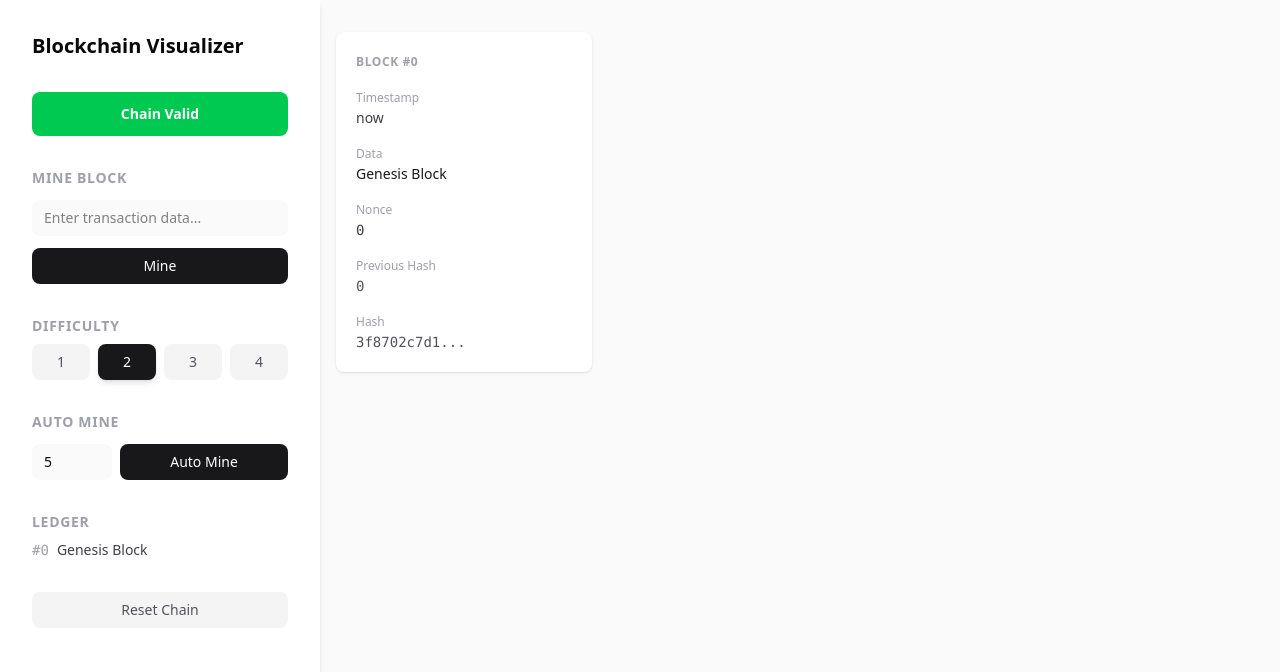
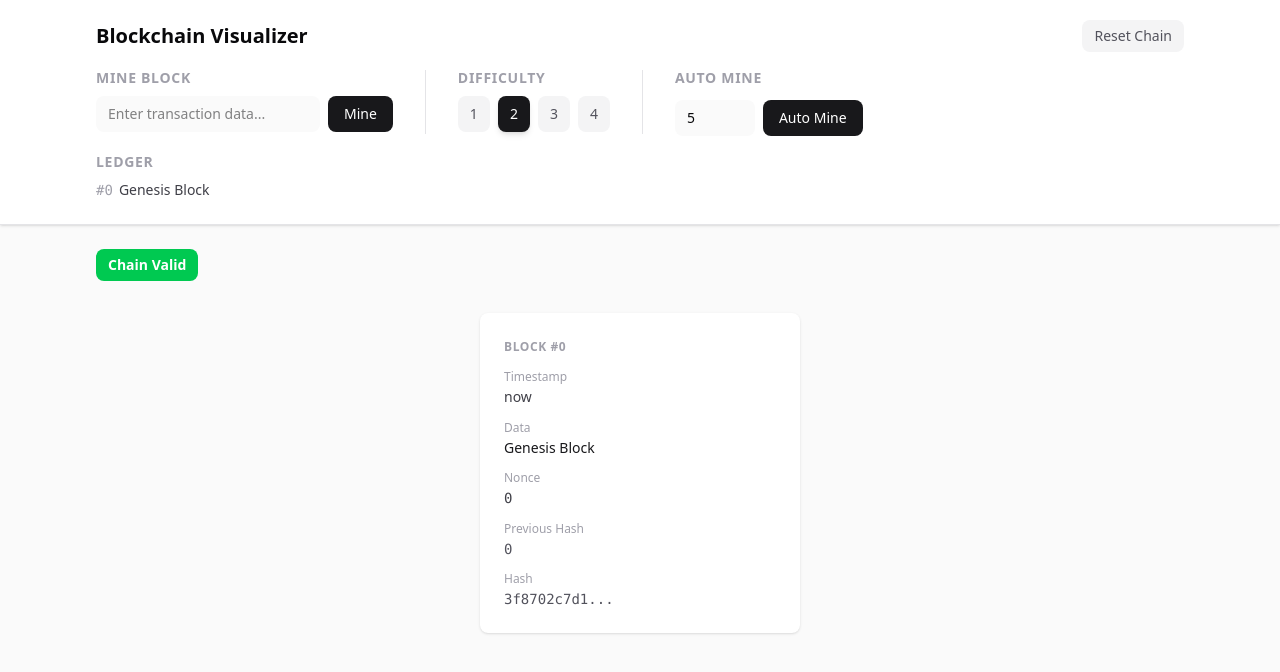
Before and after one commit to mrenzotan/blockchain-visualizer, a React (Vite) app: page / in a window 1280 px wide. Shown: the top 672 px of the page. Built offline with nearby package versions, Linux system fonts and the light colour scheme.

Commit message:
feat: enhance UI components and validation indicators for improved user experience

```diff
--- a/src/components/App.jsx
+++ b/src/components/App.jsx
@@ -1,6 +1,7 @@
 import { useBlockchain } from '../hooks/useBlockchain.js';
 import BlockchainView from './BlockchainView.jsx';
 import Sidebar from './Sidebar.jsx';
+import ValidationIndicator from './ValidationIndicator.jsx';
 
 export default function App() {
   const {
@@ -18,20 +19,23 @@ export default function App() {
   } = useBlockchain();
 
   return (
-    <div className="flex h-screen bg-zinc-50 text-zinc-950">
+    <div className="min-h-screen bg-zinc-50 text-zinc-950">
       <Sidebar
         addBlock={addBlock}
         isMining={isMining}
         miningProgress={miningProgress}
         lastMineTime={lastMineTime}
-        validationResult={validationResult}
         difficulty={blockchain.difficulty}
         setDifficulty={setDifficulty}
         autoMine={autoMine}
         chain={blockchain.chain}
         resetChain={resetChain}
       />
-      <main className="flex-1 overflow-x-auto overflow-y-auto">
+      <main className="pt-6">
+        <div className="max-w-6xl mx-auto px-8">
+          <ValidationIndicator validationResult={validationResult} />
+        </div>
+        <div className="overflow-x-auto">
           <BlockchainView
             chain={blockchain.chain}
             invalidBlocks={validationResult.invalidBlocks}
@@ -39,6 +43,7 @@ export default function App() {
             onEdit={editBlockData}
             onRemine={remineBlock}
           />
+        </div>
       </main>
     </div>
   );
--- a/src/components/BlockCard.jsx
+++ b/src/components/BlockCard.jsx
@@ -39,11 +39,11 @@ export default function BlockCard({ block, isInvalid, onEdit, onRemine, isMining
 
   return (
     <div
-      className={`group relative flex-shrink-0 w-64 bg-white rounded-lg shadow-sm p-5 transition-all ${
+      className={`group relative flex-shrink-0 w-80 aspect-square bg-white rounded-lg shadow-sm p-6 transition-all ${
         isInvalid ? 'ring-2 ring-red-500' : ''
       }`}
     >
-      <div className="space-y-3">
+      <div className="flex flex-col justify-between h-full">
         <div className="flex items-center justify-between">
           <span className="text-xs font-semibold text-zinc-400 uppercase tracking-wider">
             Block #{block.index}
@@ -98,7 +98,7 @@ export default function BlockCard({ block, isInvalid, onEdit, onRemine, isMining
               <button onClick={handleCancelEdit} className="text-xs px-2 py-1 bg-zinc-200 rounded">X</button>
             </div>
           ) : (
-            <p className="text-sm text-zinc-900 break-all">{block.data}</p>
+            <p className="text-sm text-zinc-900 break-all line-clamp-2">{block.data}</p>
           )}
         </div>
 
--- a/src/components/BlockchainView.jsx
+++ b/src/components/BlockchainView.jsx
@@ -3,7 +3,8 @@ import BlockArrow from './BlockArrow.jsx';
 
 export default function BlockchainView({ chain, invalidBlocks = [], onEdit, onRemine, isMining }) {
   return (
-    <div className="flex items-start overflow-x-auto py-8 px-4">
+    <div className="overflow-x-auto py-8 px-4">
+      <div className="flex items-start w-fit mx-auto">
         {chain.map((block, i) => (
           <div key={block.index} className="flex items-center">
             {i > 0 && <BlockArrow />}
@@ -17,5 +18,6 @@ export default function BlockchainView({ chain, invalidBlocks = [], onEdit, onRe
           </div>
         ))}
       </div>
+    </div>
   );
 }
--- a/src/components/MiningForm.jsx
+++ b/src/components/MiningForm.jsx
@@ -16,24 +16,26 @@ export default function MiningForm({ addBlock, isMining, lastMineTime }) {
   };
 
   return (
-    <form onSubmit={handleSubmit} className="space-y-3">
+    <form onSubmit={handleSubmit} className="space-y-2">
       <h2 className="text-sm font-semibold text-zinc-400 uppercase tracking-wider">Mine Block</h2>
+      <div className="flex gap-2">
         <input
           type="text"
           value={data}
           onChange={(e) => { setData(e.target.value); setError(''); }}
           placeholder="Enter transaction data..."
-        className="w-full px-3 py-2 text-sm bg-zinc-50 rounded-lg focus:outline-none focus:ring-2 focus:ring-zinc-300"
+          className="w-56 px-3 py-2 text-sm bg-zinc-50 rounded-lg focus:outline-none focus:ring-2 focus:ring-zinc-300"
           disabled={isMining}
         />
-      {error && <p className="text-xs text-red-500">{error}</p>}
         <button
           type="submit"
           disabled={isMining}
-        className="w-full px-4 py-2 text-sm font-medium bg-zinc-900 text-white rounded-lg hover:bg-zinc-800 disabled:opacity-40 disabled:cursor-not-allowed transition-colors"
+          className="px-4 py-2 text-sm font-medium bg-zinc-900 text-white rounded-lg hover:bg-zinc-800 disabled:opacity-40 disabled:cursor-not-allowed transition-colors"
         >
           {isMining ? 'Mining...' : 'Mine'}
         </button>
+      </div>
+      {error && <p className="text-xs text-red-500">{error}</p>}
       {lastMineTime !== null && !isMining && (
         <p className="text-xs text-zinc-400">Mined in {lastMineTime}ms</p>
       )}
--- a/src/components/Sidebar.jsx
+++ b/src/components/Sidebar.jsx
@@ -1,30 +1,55 @@
 import MiningForm from './MiningForm.jsx';
-import ValidationIndicator from './ValidationIndicator.jsx';
 import DifficultySelector from './DifficultySelector.jsx';
 import AutoMine from './AutoMine.jsx';
 import TransactionLedger from './TransactionLedger.jsx';
 
 export default function Sidebar({
-  addBlock, isMining, lastMineTime, validationResult,
-  difficulty, setDifficulty, autoMine, miningProgress,
-  chain, resetChain,
+  addBlock,
+  isMining,
+  lastMineTime,
+  difficulty,
+  setDifficulty,
+  autoMine,
+  miningProgress,
+  chain,
+  resetChain,
 }) {
   return (
-    <aside className="w-80 flex-shrink-0 bg-white shadow-md overflow-y-auto p-8 space-y-8">
+    <header className="bg-white shadow-sm border-b border-zinc-200">
+      <div className="max-w-6xl mx-auto px-8 py-5 space-y-4">
+        <div className="flex items-center justify-between">
           <h1 className="text-xl font-bold">Blockchain Visualizer</h1>
-      <ValidationIndicator validationResult={validationResult} />
-      <MiningForm addBlock={addBlock} isMining={isMining} lastMineTime={lastMineTime} />
-      <DifficultySelector difficulty={difficulty} setDifficulty={setDifficulty} />
-      <AutoMine autoMine={autoMine} isMining={isMining} miningProgress={miningProgress} />
-      <TransactionLedger chain={chain} />
           {resetChain && (
             <button
               onClick={resetChain}
-          className="w-full px-4 py-2 text-sm font-medium bg-zinc-100 text-zinc-600 rounded-lg hover:bg-zinc-200 transition-colors"
+              className="px-3 py-1.5 text-sm font-medium bg-zinc-100 text-zinc-600 rounded-lg hover:bg-zinc-200 transition-colors"
             >
               Reset Chain
             </button>
           )}
-    </aside>
+        </div>
+
+        <div className="flex items-start gap-8 flex-wrap">
+          <MiningForm
+            addBlock={addBlock}
+            isMining={isMining}
+            lastMineTime={lastMineTime}
+          />
+          <div className="w-px h-16 bg-zinc-200 self-center" />
+          <DifficultySelector
+            difficulty={difficulty}
+            setDifficulty={setDifficulty}
+          />
+          <div className="w-px h-16 bg-zinc-200 self-center" />
+          <AutoMine
+            autoMine={autoMine}
+            isMining={isMining}
+            miningProgress={miningProgress}
+          />
+        </div>
+
+        <TransactionLedger chain={chain} />
+      </div>
+    </header>
   );
 }
--- a/src/components/TransactionLedger.jsx
+++ b/src/components/TransactionLedger.jsx
@@ -2,11 +2,11 @@ export default function TransactionLedger({ chain }) {
   return (
     <div className="space-y-2">
       <h2 className="text-sm font-semibold text-zinc-400 uppercase tracking-wider">Ledger</h2>
-      <div className="space-y-1 max-h-48 overflow-y-auto">
+      <div className="flex gap-6 overflow-x-auto pb-1">
         {chain.map((block) => (
-          <div key={block.index} className="flex gap-2 text-sm">
-            <span className="font-mono text-zinc-400 flex-shrink-0">#{block.index}</span>
-            <span className="text-zinc-700 truncate">{block.data}</span>
+          <div key={block.index} className="flex gap-1.5 text-sm flex-shrink-0">
+            <span className="font-mono text-zinc-400">#{block.index}</span>
+            <span className="text-zinc-700 max-w-48 truncate">{block.data}</span>
           </div>
         ))}
       </div>
--- a/src/components/ValidationIndicator.jsx
+++ b/src/components/ValidationIndicator.jsx
@@ -2,12 +2,12 @@ export default function ValidationIndicator({ validationResult }) {
   const isValid = validationResult.isValid;
 
   return (
-    <div
-      className={`px-4 py-3 rounded-lg text-sm font-semibold text-white text-center ${
+    <span
+      className={`inline-flex px-3 py-1.5 rounded-lg text-sm font-semibold text-white ${
         isValid ? 'bg-green-500' : 'bg-red-500'
       }`}
     >
       {isValid ? 'Chain Valid' : 'Chain Invalid'}
-    </div>
+    </span>
   );
 }
```
Lines whose indentation alone changed are shown as unchanged.
